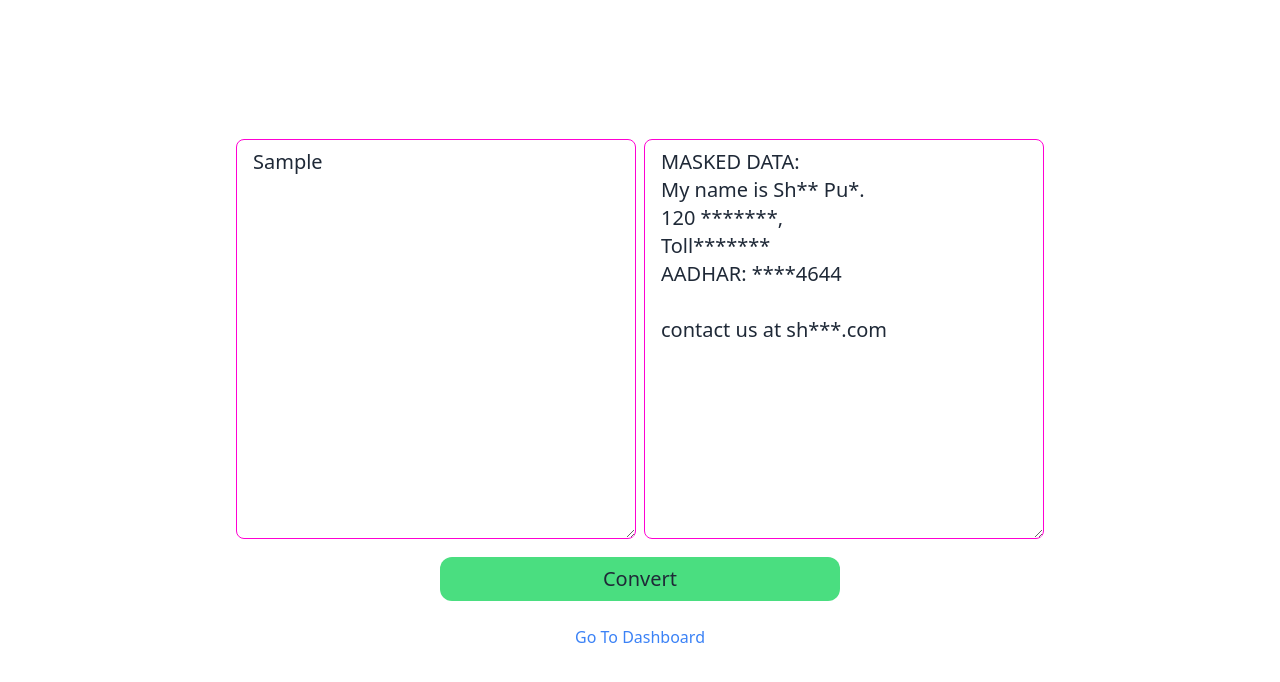
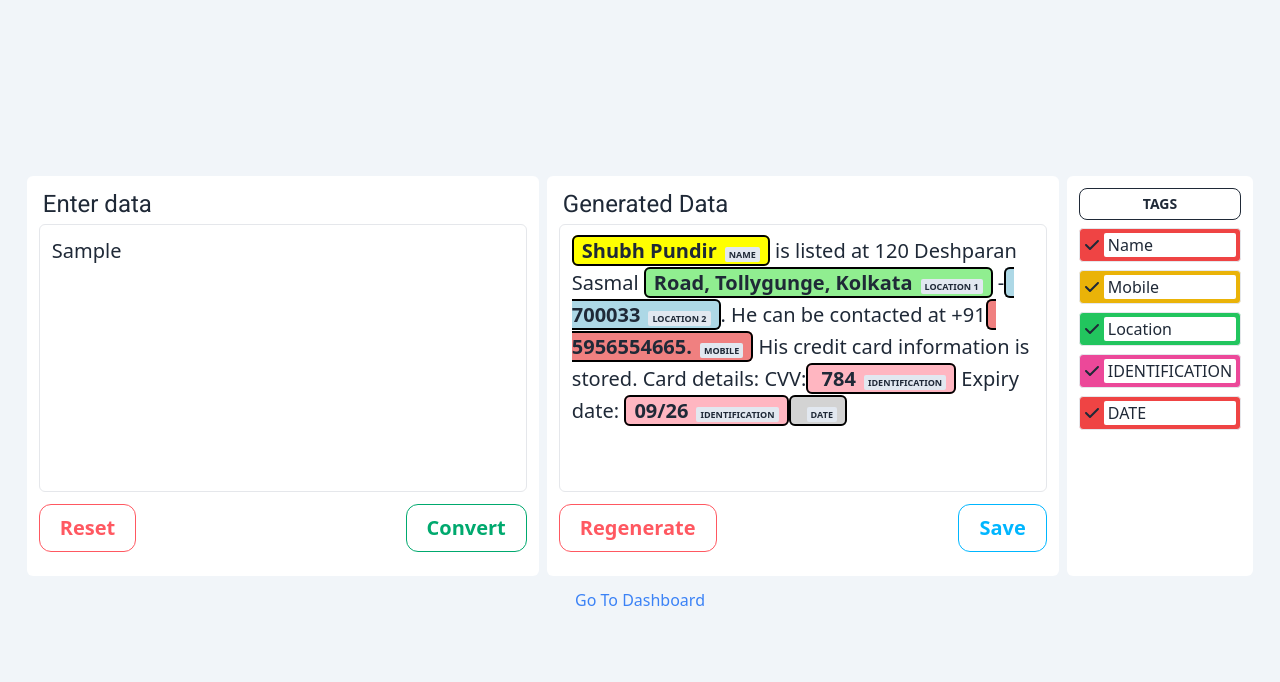
Before and after one commit to ShubhPundir/SIH, a React (Vite) app in the folder client/: page / in a window 1280 px wide. Both pictures are taken after typing "Sample" into the empty fields and a click on the button "Convert". Shown: the top 682 px of the page. Built offline with nearby package versions, Linux system fonts and the light colour scheme.

Commit message:
add Highlighted Text

```diff
--- a/client/package.json
+++ b/client/package.json
@@ -11,6 +11,7 @@
   },
   "dependencies": {
     "@reduxjs/toolkit": "^2.2.7",
+    "client": "file:",
     "react": "^18.3.1",
     "react-dom": "^18.3.1",
     "react-icons": "^5.3.0",
--- /dev/null
+++ b/client/src/pages/HighlightedText.jsx
@@ -0,0 +1,88 @@
+import React from "react";
+
+// Data object (as provided)
+const data = {
+  "0,12": ["Shubh Pundir", "NAME"],
+  "47,72": ["120 Deshparan Sasmal Road", "LOCATION 1"],
+  "74,81": ["Tollygunge,Kolkata - 700033", "LOCATION 2"],
+  "110,122": ["+91 5956554665", "MOBILE"],
+  "181,185": ["credit card", "IDENTIFICATION"],
+  "199,209": ["CVV: 784", "IDENTIFICATION"],
+  "215,223": ["09/26\n\n\n", "DATE"],
+};
+
+// Original full text
+const fullText = `Shubh Pundir is listed at 120 Deshparan Sasmal Road, Tollygunge, Kolkata - 700033.
+He can be contacted at +91 5956554665. His credit card information is stored.
+Card details: CVV: 784 Expiry date: 09/26`;
+
+const HighlightedText = () => {
+  const renderHighlightedText = () => {
+    let highlightedElements = [];
+    let lastIndex = 0;
+
+    // Convert key object keys into an array of entries (start, end, [value, label])
+    const entries = Object.entries(data).map(([key, value]) => {
+      const [start, end] = key.split(",").map(Number); // Convert string range back to numbers
+      // console.log(start, end, value);
+
+      return { start, end, value };
+    });
+
+    // Sort entries by their start position to ensure text is processed in order
+    entries.sort((a, b) => a.start - b.start);
+
+    entries.forEach((entry) => {
+      // Push unhighlighted text before the highlighted part
+      if (entry.start > lastIndex) {
+        highlightedElements.push(
+          <span key={lastIndex}>{fullText.slice(lastIndex, entry.start)}</span>
+        );
+      }
+
+      // Push highlighted text with appropriate styles
+      highlightedElements.push(
+        <span
+          key={entry.start}
+          className="rounded-md px-2 border-[2px] border-black"
+          style={{
+            backgroundColor:
+              entry.value[1] === "NAME"
+                ? "yellow"
+                : entry.value[1] === "LOCATION 1"
+                ? "lightgreen"
+                : entry.value[1] === "LOCATION 2"
+                ? "lightblue"
+                : entry.value[1] === "MOBILE"
+                ? "lightcoral"
+                : entry.value[1] === "IDENTIFICATION"
+                ? "lightpink"
+                : entry.value[1] === "DATE"
+                ? "lightgray"
+                : "transparent",
+            fontWeight: "bold",
+          }}
+        >
+          {fullText.slice(entry.start, entry.end)}
+          <span className="ml-2 bg-slate-200 text-[9px] rounded-sm px-1 py-[1px]">{entry.value[1]}</span>
+        </span>
+      );
+
+      // Update the last processed index
+      lastIndex = entry.end;
+    });
+
+    // Push remaining unhighlighted text, if any
+    if (lastIndex < fullText.length) {
+      highlightedElements.push(
+        <span key={lastIndex}>{fullText.slice(lastIndex)}</span>
+      );
+    }
+
+    return highlightedElements;
+  };
+
+  return <div>{renderHighlightedText()}</div>;
+};
+
+export default HighlightedText;
--- a/client/src/pages/Home.jsx
+++ b/client/src/pages/Home.jsx
@@ -1,53 +1,120 @@
 import React, { useState } from "react";
 import { Link } from "react-router-dom";
+import { FaCheck } from "react-icons/fa6";
+import HighlightedText from "./HighlightedText";
 
 function Home() {
   const [data, setData] = useState("");
-  const [edata, setEData] = useState("");
+  const [edata, setEData] = useState(false);
+  function resetData() {
+    setData("");
+  }
+
   function handleOutput(e) {
     setData(e.target.value);
   }
-  console.log(data);
 
-  function displayData(params) {
-    setEData(`MASKED DATA:
-My name is Sh** Pu*.
-120 *******,
-Toll*******
-AADHAR: ****4644
+  function displayData() {
+    setEData(true);
+    //     setEData(`MASKED DATA:
+    // My name is Sh** Pu*.
+    // 120 *******,
+    // Toll*******
+    // AADHAR: ****4644
 
-contact us at sh***.com`);
+    // contact us at sh***.com`);
   }
   return (
-    <div className="min-h-screen flex flex-col justify-center items-center">
-      <div className="flex gap-2 ">
-        <div>
+    <div className="w-full min-h-screen flex flex-col justify-center items-center bg-slate-100">
+      <div className="flex gap-2 justify-center w-screen">
+        {/* Left Side */}
+        <div className="w-2/5 bg-white h-[400px] flex flex-col p-3 rounded-md">
+          <span className="text-2xl ml-1 mb-1 font-roboto">Enter data </span>
           <textarea
             onChange={handleOutput}
-            className="textarea textarea-secondary w-[400px] h-[400px] text-xl "
-            placeholder="Enter your Data"
+            value={data}
+            className="w-full h-[300px] text-xl resize-none outline-none border rounded-md p-3"
+            placeholder="..."
           ></textarea>
+          <div className="flex justify-between">
+            <button
+              onClick={resetData}
+              className="my-3 btn btn-outline btn-error rounded-xl py-2 px-5 text-xl  hover:text-white"
+            >
+              Reset
+            </button>
+            <button
+              onClick={displayData}
+              className=" hover:text-white my-3 btn btn-outline btn-success  rounded-xl py-2 px-5 text-xl "
+            >
+              Convert
+            </button>
+          </div>
         </div>
-        <div>
-          <textarea
-            // onChange={displayData}
-            readOnly
-            value={edata}
-            className="textarea textarea-secondary w-[400px] h-[400px] text-xl "
-            placeholder="Masked Data.."
-          ></textarea>
+        {/* Right Side */}
+        <div className="w-2/5 bg-white h-[400px] flex flex-col p-3 rounded-md">
+          <span className="text-2xl ml-1 mb-1 font-roboto">Generated Data</span>
+          <div
+            onChange={handleOutput}
+            className="w-full h-[300px] text-xl resize-none outline-none border rounded-md p-3"
+            placeholder="..."
+          >
+            {edata ? <HighlightedText /> : null}
+          </div>
+          <div className="flex justify-between">
+            <button
+              onClick={displayData}
+              className="my-3 btn btn-outline btn-error rounded-xl py-2 px-5 text-xl  hover:text-white"
+            >
+              Regenerate
+            </button>
+            <button
+              onClick={displayData}
+              className=" hover:text-white my-3 btn btn-outline btn-info  rounded-xl py-2 px-5 text-xl "
+            >
+              Save
+            </button>
+          </div>
+        </div>
+        {/* Tags */}
+        <div className="flex flex-col gap-2 bg-white rounded-md p-3">
+          <div>
+            <button className="btn btn-outline btn-sm w-full">TAGS</button>
+          </div>
+          <div className="flex  items-center gap-1 p-1 border rounded bg-red-500 hover:bg-red-300 cursor-pointer">
+            <span>
+              <FaCheck />
+            </span>
+            <span className="bg-white px-1 rounded-sm  w-full">Name</span>
+          </div>
+          <div className="w-full flex items-center gap-1 p-1 border rounded bg-yellow-500 hover:bg-red-300 cursor-pointer">
+            <span>
+              <FaCheck />
+            </span>
+            <span className="bg-white px-1 rounded-sm w-full">Mobile</span>
+          </div>
+          <div className="flex  items-center gap-1 p-1 border rounded bg-green-500 hover:bg-red-300 cursor-pointer">
+            <span>
+              <FaCheck />
+            </span>
+            <span className="bg-white px-1 rounded-sm w-full">Location</span>
+          </div>
+          <div className="flex  items-center gap-1 p-1 border rounded bg-pink-500 hover:bg-red-300 cursor-pointer">
+            <span>
+              <FaCheck />
+            </span>
+            <span className="bg-white px-1 rounded-sm w-full">IDENTIFICATION</span>
+          </div>
+          <div className="flex  items-center gap-1 p-1 border rounded bg-red-500 hover:bg-red-300 cursor-pointer">
+            <span>
+              <FaCheck />
+            </span>
+            <span className="bg-white px-1 rounded-sm w-full">DATE</span>
+          </div>
         </div>
       </div>
-      <button
-        onClick={displayData}
-        className="my-3 bg-green-400 w-[400px] rounded-xl py-2 px-5 text-xl"
-      >
-        Convert
-      </button>
-      <Link
-      to={'/dashboard'}
-        className="my-3 text-blue-500"
-      >
+      {/* Link to Dashboard */}
+      <Link to={"/dashboard"} className="my-3 text-blue-500">
         Go To Dashboard
       </Link>
     </div>
```
Also changed, not shown: 1 other file (tests, documents, lock files or other folders).
